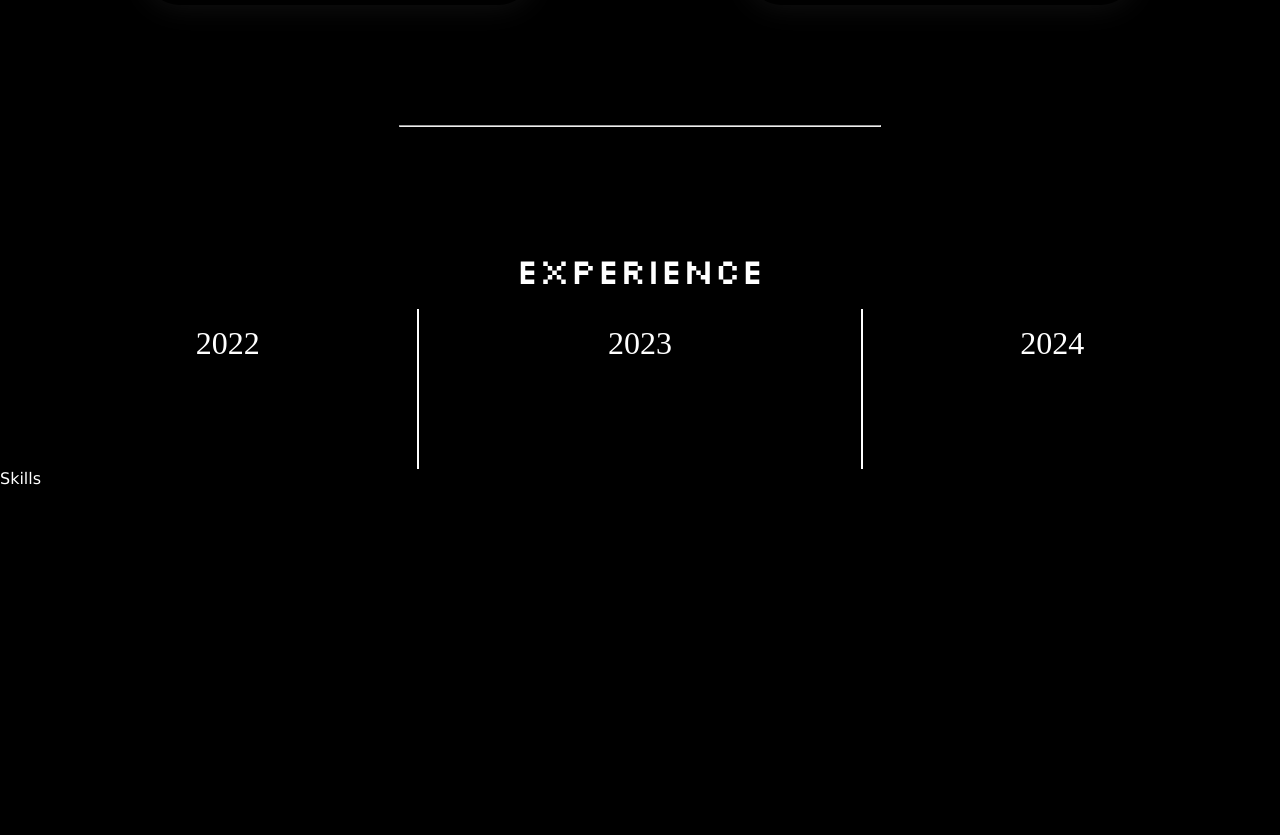
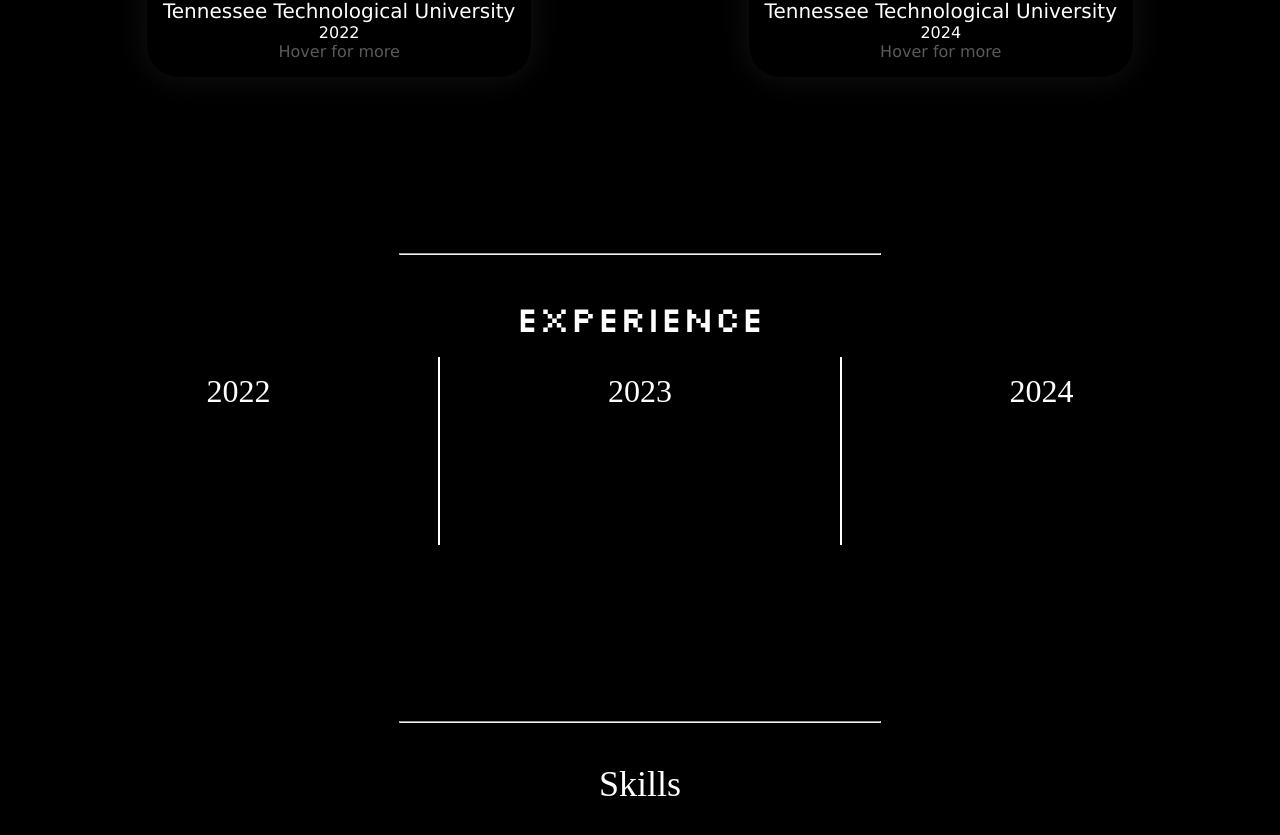
Before and after one commit to Kasej01/portfolio, a React (Create React App) app: page / in a window 1280 px wide. Shown: the part 1483-2318 px from the top of the page. Before the commit the page ends 1971 px from the top, so only its background shows below. Built offline with nearby package versions, Linux system fonts and the light colour scheme; no server answers; a web font is replaced by a local one.

Commit message:
Updated section margins

```diff
--- /dev/null
+++ b/src/components/Skills.jsx
@@ -0,0 +1,11 @@
+import React from 'react';
+
+export default function Skills (){
+    return (
+        <div className="section" id="skills">
+            <hr className="section-split"/>
+            <h1 className="section-header game-font">Skills</h1>
+        </div>
+
+    );
+}
--- a/src/pages/Home.jsx
+++ b/src/pages/Home.jsx
@@ -4,6 +4,7 @@ import { FontAwesomeIcon } from "@fortawesome/react-fontawesome";
 import { faGithub, faLinkedin } from "@fortawesome/free-brands-svg-icons";
 import ProjectCards from "../components/ProjectCards";
 import EducationSection from "../components/EducationSection";
+import Skills from '../components/Skills';
 
 function Home() {
     return (
@@ -65,7 +66,7 @@ function Home() {
                     </div>
                 </div>
             </div>
-            <div id="skills">Skills</div>
+            <Skills />
         </div>
     );
 }
--- a/src/styles/components/educationcards.css
+++ b/src/styles/components/educationcards.css
@@ -1,6 +1,5 @@
 #education{
     text-align: center;
-    margin-top: 10vh;
     display: grid;
     grid-template-areas:
     "hr hr hr"
--- a/src/styles/pages/home.css
+++ b/src/styles/pages/home.css
@@ -34,16 +34,17 @@
     text-align: center;
     margin-bottom: 1rem;
     text-align: center;
-    padding-top: 15vh;
+    padding-top: 5vh;
   }
 
   .home-container .section{
-    margin: 0vh 3vw;
+    margin: 5vh 3vw;
   }
 
 
   .section-split{
     grid-area: hr;
+    margin-top: 15vh;
 }
 
 /****************
@@ -56,17 +57,6 @@
     width: 100vw;
     grid-template-areas:
     "quicknav aboutme socials";
-
-    .down-arrow{
-        transform: scale(4);
-        margin-top: auto;
-        color: grey;
-
-        .scroll-button{
-            border: none;
-            text-decoration: none;
-        }
-    }
 }
 
 /*****************
@@ -158,13 +148,13 @@
 ****************************/
 #experience{
     grid-area: experience;
-    margin-top: 15vh;
     text-align: center;
     display: grid;
     grid-template-areas:
     "hr hr hr"
     ". experiencetitle ."
     "first second third";
+    grid-template-columns: repeat(3, 1fr);
 
     #experience-title{
         grid-area: experiencetitle;
@@ -323,10 +313,11 @@
 @media screen and (max-width: 768px){
     #experience{
         grid-area: experience;
-        margin-top: 15vh;
         text-align: center;
         display: grid;
+        grid-template-columns: 1fr;
         grid-template-areas:
+        "hr"
         "experiencetitle"
         "first"
         "second"
@@ -562,6 +553,6 @@
 @media screen and (min-width: 789px){
     .section-split{
         width: 40%;
-        margin: auto;
+        margin: 12vh auto auto auto;
     }
 }
```
